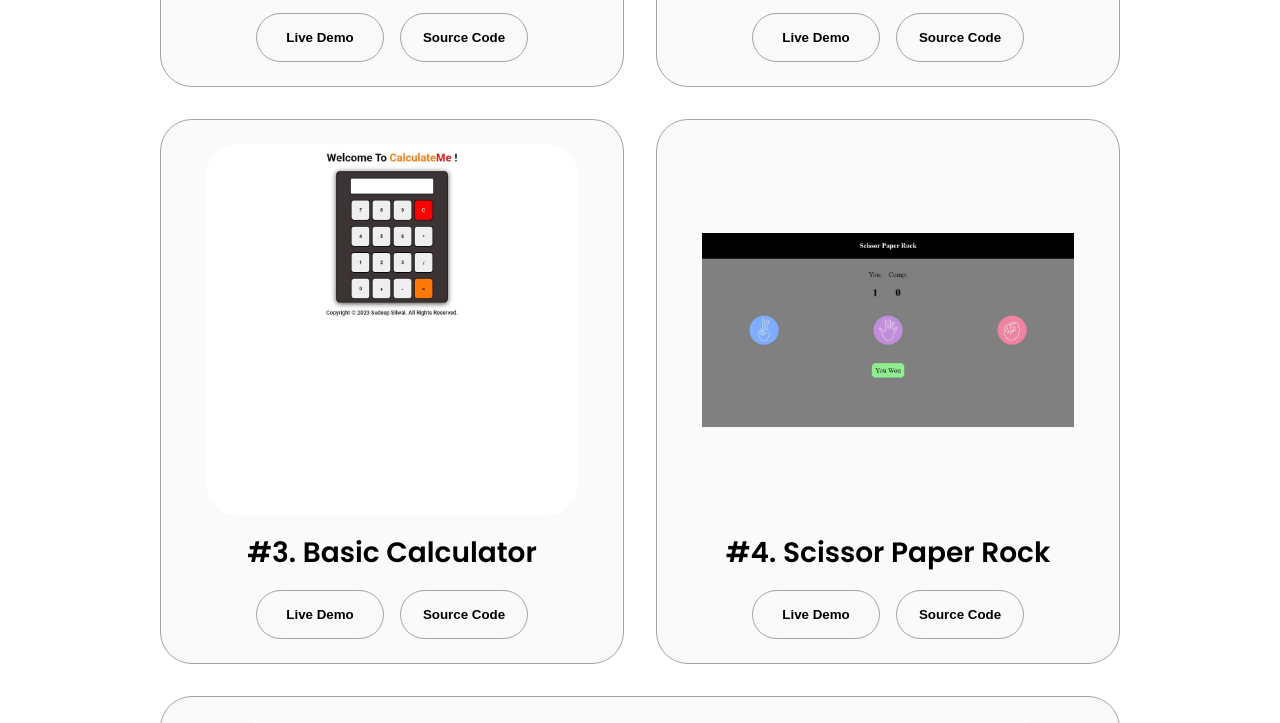
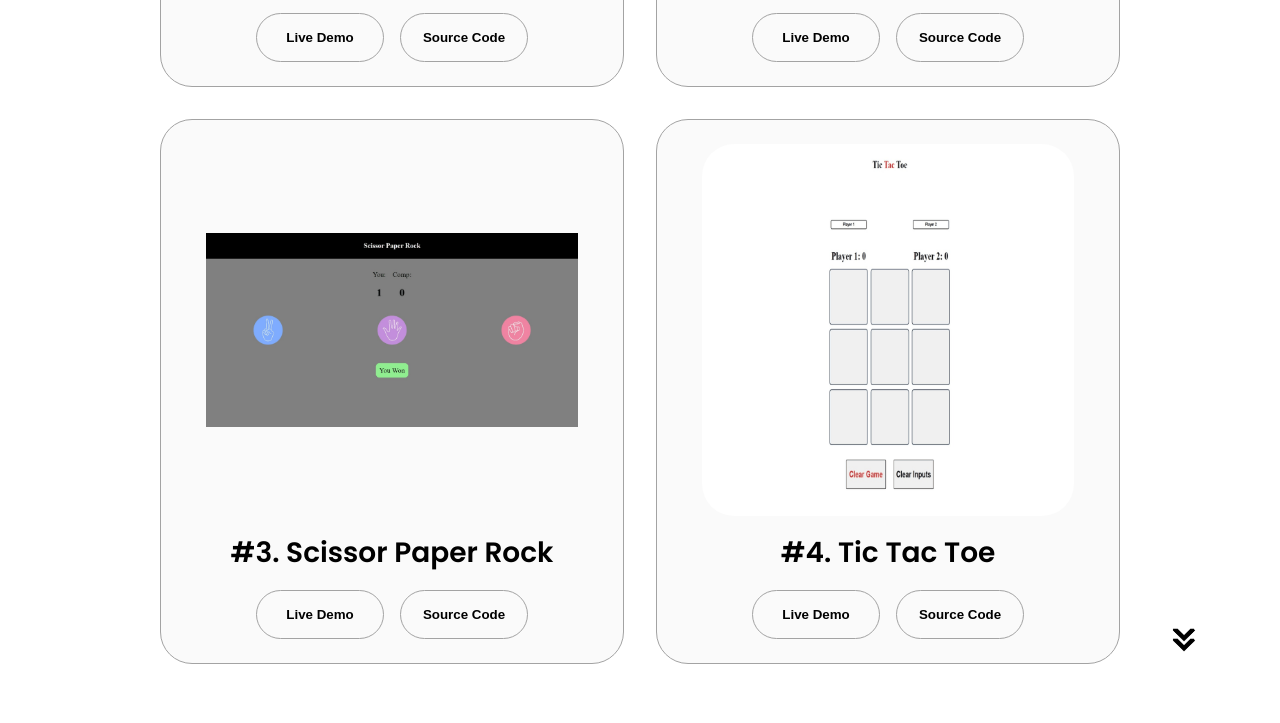
Before and after one commit to SudeepSilwal/site, a plain HTML site: page index.html in a window 1280 px wide. Shown: the part 3052-3775 px from the top of the page. Drawn offline with nearby package versions, Linux system fonts and the light colour scheme.

Commit message:
Update index.html

```diff
--- a/index.html
+++ b/index.html
@@ -195,23 +195,9 @@
         </div>
         <div class="details-container color-container">
           <div class="article-container">
-            <img src="./assets/BasicCalculator.jpeg" alt="Project 3" class="project-img" />
-          </div>
-          <h2 class="experience-sub-title project-title">#3. Basic Calculator</h2>
-          <div class="btn-container">
-            <button class="btn btn-color-2 project-btn" onclick="location.href='BasicCalculator/'">
-              Live Demo
-            </button>
-            <button class="btn btn-color-2 project-btn" onclick="location.href='https://github.com/SudeepSilwal/BasicCalculator'">
-              Source Code
-            </button>
-          </div>
-        </div>
-        <div class="details-container color-container">
-          <div class="article-container">
             <img src="./assets/ScissorPaperRock.png" alt="Project 4" class="project-img" />
           </div>
-          <h2 class="experience-sub-title project-title">#4. Scissor Paper Rock</h2>
+          <h2 class="experience-sub-title project-title">#3. Scissor Paper Rock</h2>
           <div class="btn-container">
             <button class="btn btn-color-2 project-btn" onclick="location.href='ScissorPaperRock/'">
               Live Demo
@@ -225,7 +211,7 @@
           <div class="article-container">
             <img src="./assets/TicTacToe.png" alt="Project 2" class="project-img" />
           </div>
-          <h2 class="experience-sub-title project-title">#5. Tic Tac Toe</h2>
+          <h2 class="experience-sub-title project-title">#4. Tic Tac Toe</h2>
           <div class="btn-container">
             <button class="btn btn-color-2 project-btn" onclick="location.href='TicTacToe/'">
               Live Demo
```
